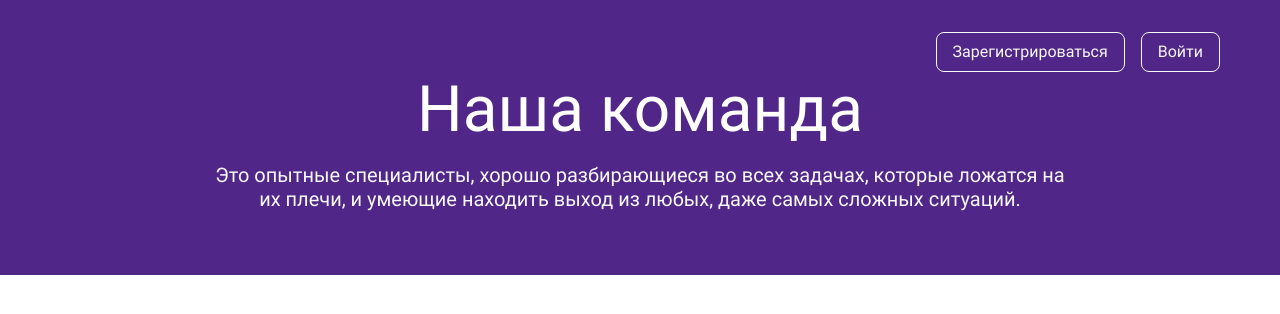
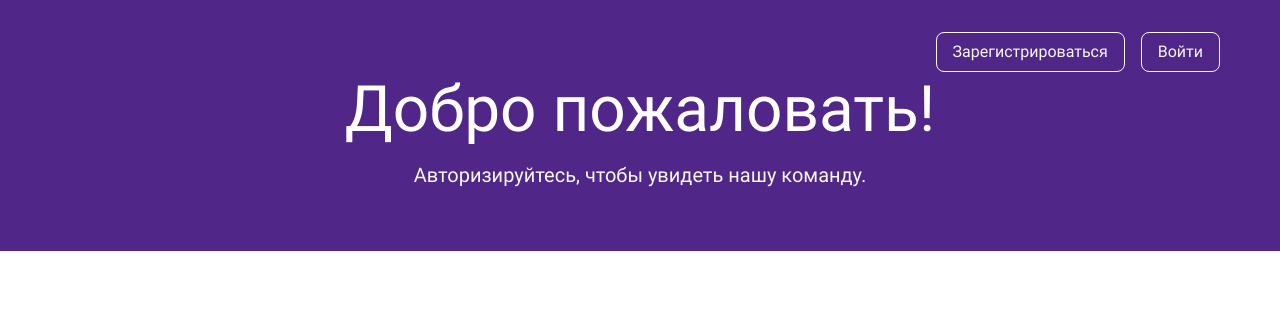
Before and after one commit to evvlboro/antipoff, a React (Create React App) app: page / in a window 1280 px wide. Shown: the top 314 px of the page. Built offline with nearby package versions, Linux system fonts and the light colour scheme.

Commit message:
fix(header): fix header

```diff
--- a/src/pages/Main/index.js
+++ b/src/pages/Main/index.js
@@ -25,8 +25,8 @@ export const Main = () => {
 
     return (
         <section className='main'>
-            <header className="main__header">
-                {isAuthenticated ?
+            {isAuthenticated ?
+                <header className="main__header">
                     <Button
                         label='Выход'
                         type='button'
@@ -35,7 +35,16 @@ export const Main = () => {
                         className='main__logout-btn'
                         onClick={handleLogout}
                     />
-                    :
+                    <h1 className='main__title'>Наша команда</h1>
+                    <h2 className='main__subtitle'>
+                        Это опытные специалисты, хорошо разбирающиеся во всех задачах,
+                        которые ложатся на их плечи, и умеющие находить выход из любых,
+                        даже самых сложных ситуаций.
+                    </h2>
+
+                </header>
+                :
+                <header className="main__header">
                     <div className='main__btn-container'>
                         <Button
                             label='Зарегистрироваться'
@@ -53,14 +62,12 @@ export const Main = () => {
                             onClick={handleLogin}
                         />
                     </div>
-                }
-                <h1 className='main__title'>Наша команда</h1>
-                <h2 className='main__subtitle'>
-                    Это опытные специалисты, хорошо разбирающиеся во всех задачах,
-                    которые ложатся на их плечи, и умеющие находить выход из любых,
-                    даже самых сложных ситуаций.
-                </h2>
-            </header>
-        </section>
+                    <h1 className='main__title'>Добро пожаловать!</h1>
+                    <h2 className='main__subtitle'>
+                        Авторизируйтесь, чтобы увидеть нашу команду.
+                    </h2>
+                </header>
+            }
+        </section >
     )
 }
```
